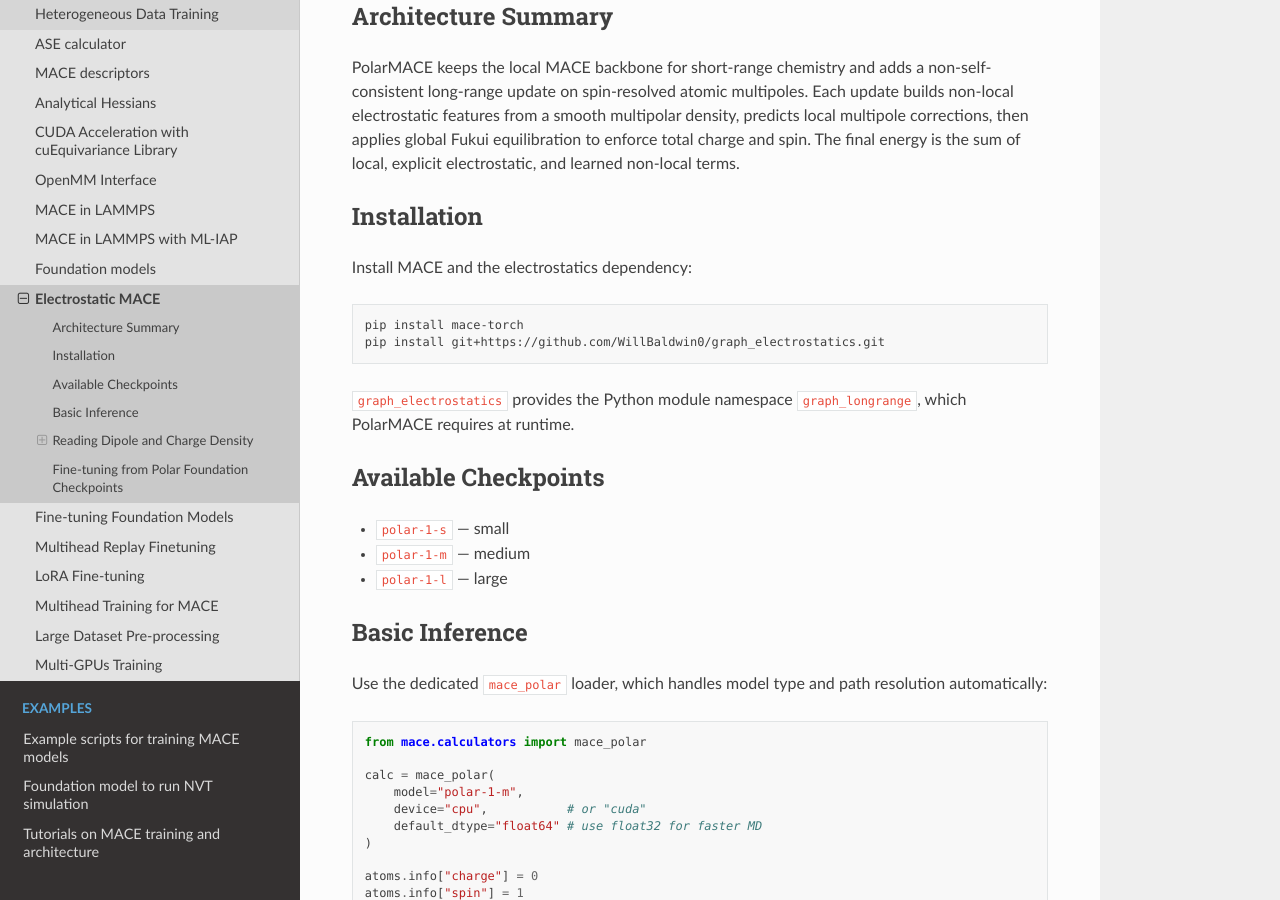
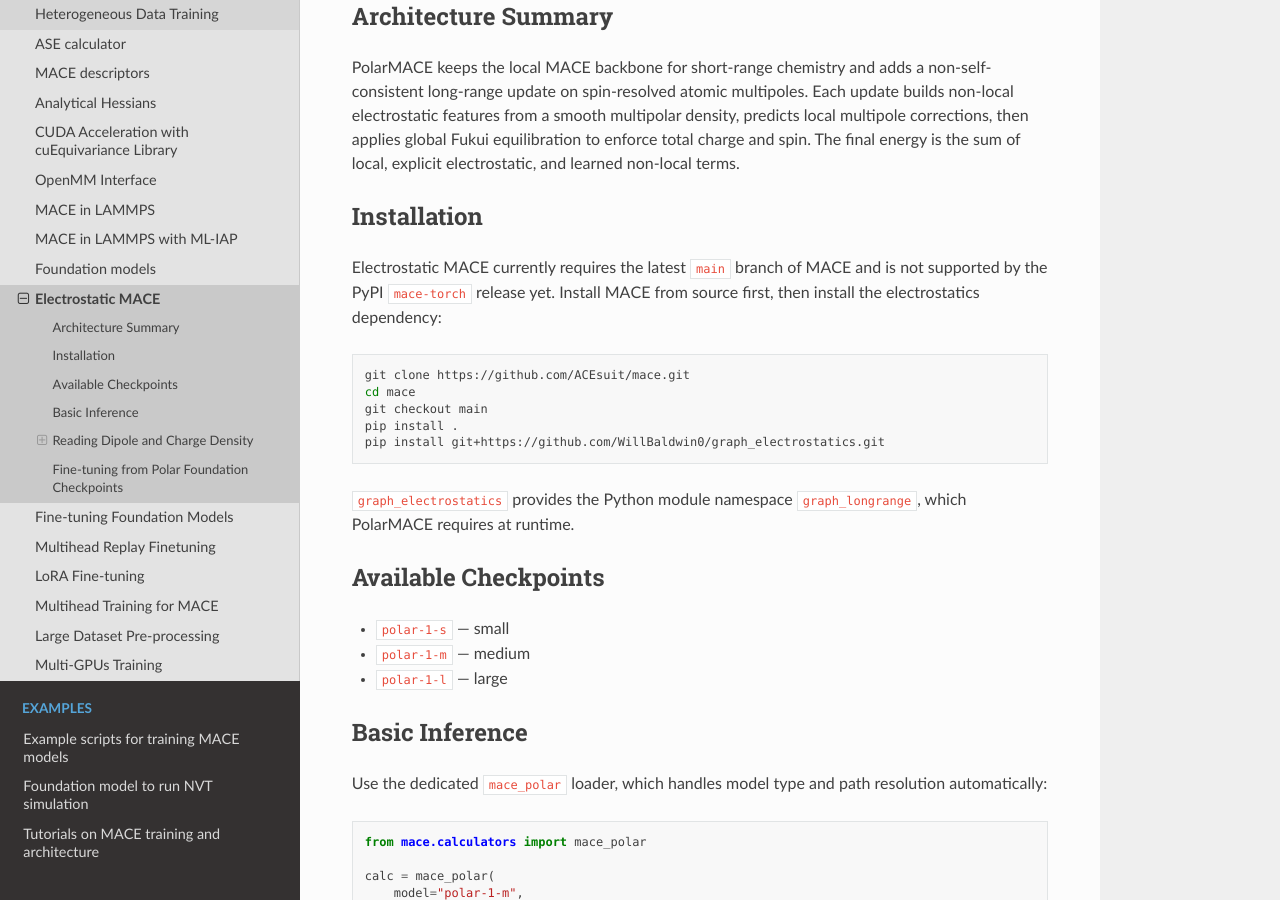
Before and after one commit to ACEsuit/mace, a Sphinx documentation site: the page built from docs/guide/polar_mace.rst, in a window 1280 px wide and 900 px high, scrolled down 1066 px. Built offline with Sphinx 7.4.7 and the Read the Docs theme 3.1.0, drawn with Linux system fonts in a browser that asks for light colours; pages that are not in the unit, such as notebooks, are missing from menus.

Commit message:
Update polar_mace.rst

```diff
--- a/docs/guide/polar_mace.rst
+++ b/docs/guide/polar_mace.rst
@@ -36,11 +36,16 @@ electrostatic, and learned non-local terms.
 Installation
 ------------
 
-Install MACE and the electrostatics dependency:
+Electrostatic MACE currently requires the latest ``main`` branch of MACE and is
+not supported by the PyPI ``mace-torch`` release yet. Install MACE from source
+first, then install the electrostatics dependency:
 
 .. code-block:: bash
 
-    pip install mace-torch
+    git clone https://github.com/ACEsuit/mace.git
+    cd mace
+    git checkout main
+    pip install .
     pip install git+https://github.com/WillBaldwin0/graph_electrostatics.git
 
 ``graph_electrostatics`` provides the Python module namespace ``graph_longrange``, which PolarMACE requires at runtime.
```
